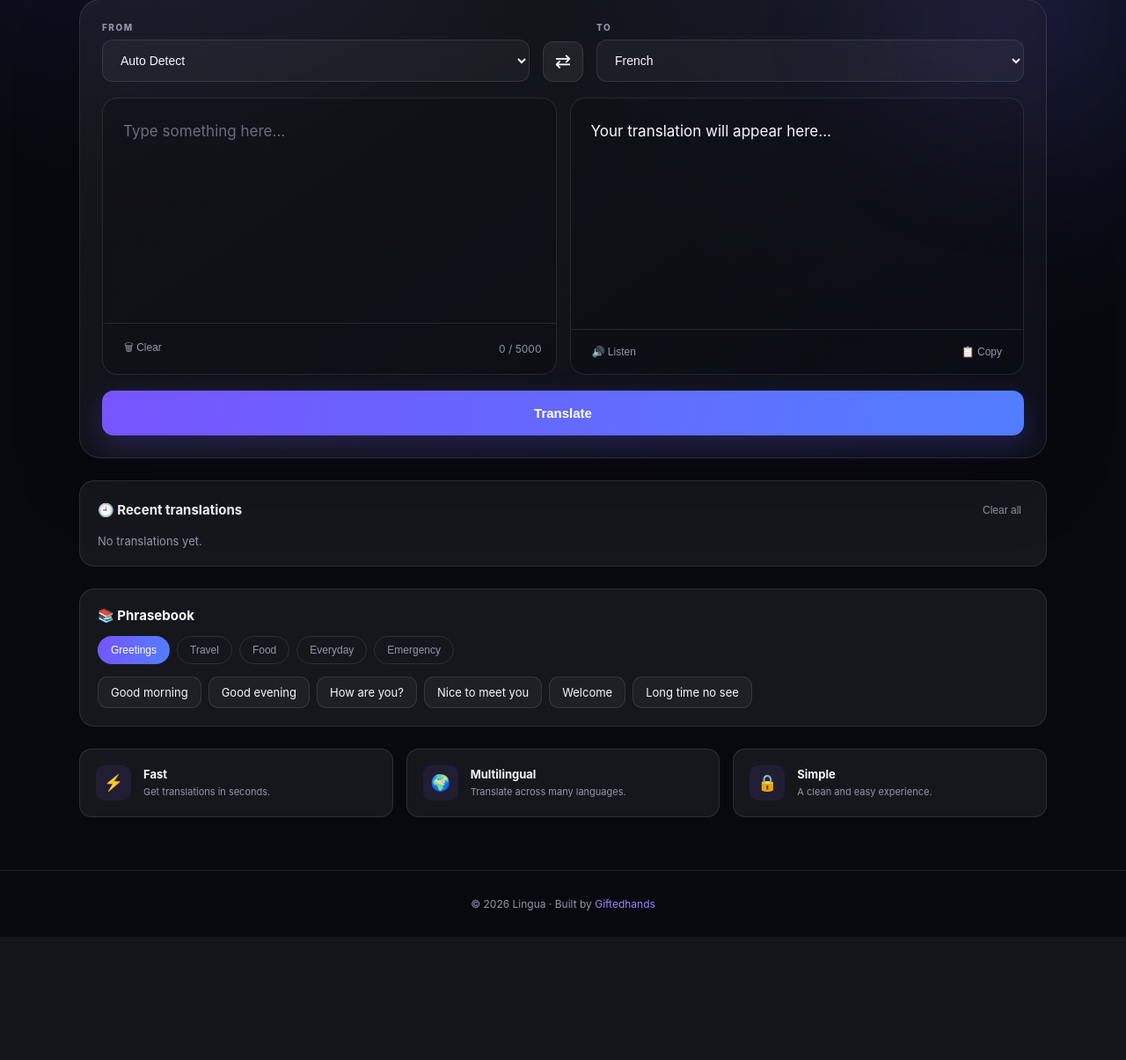
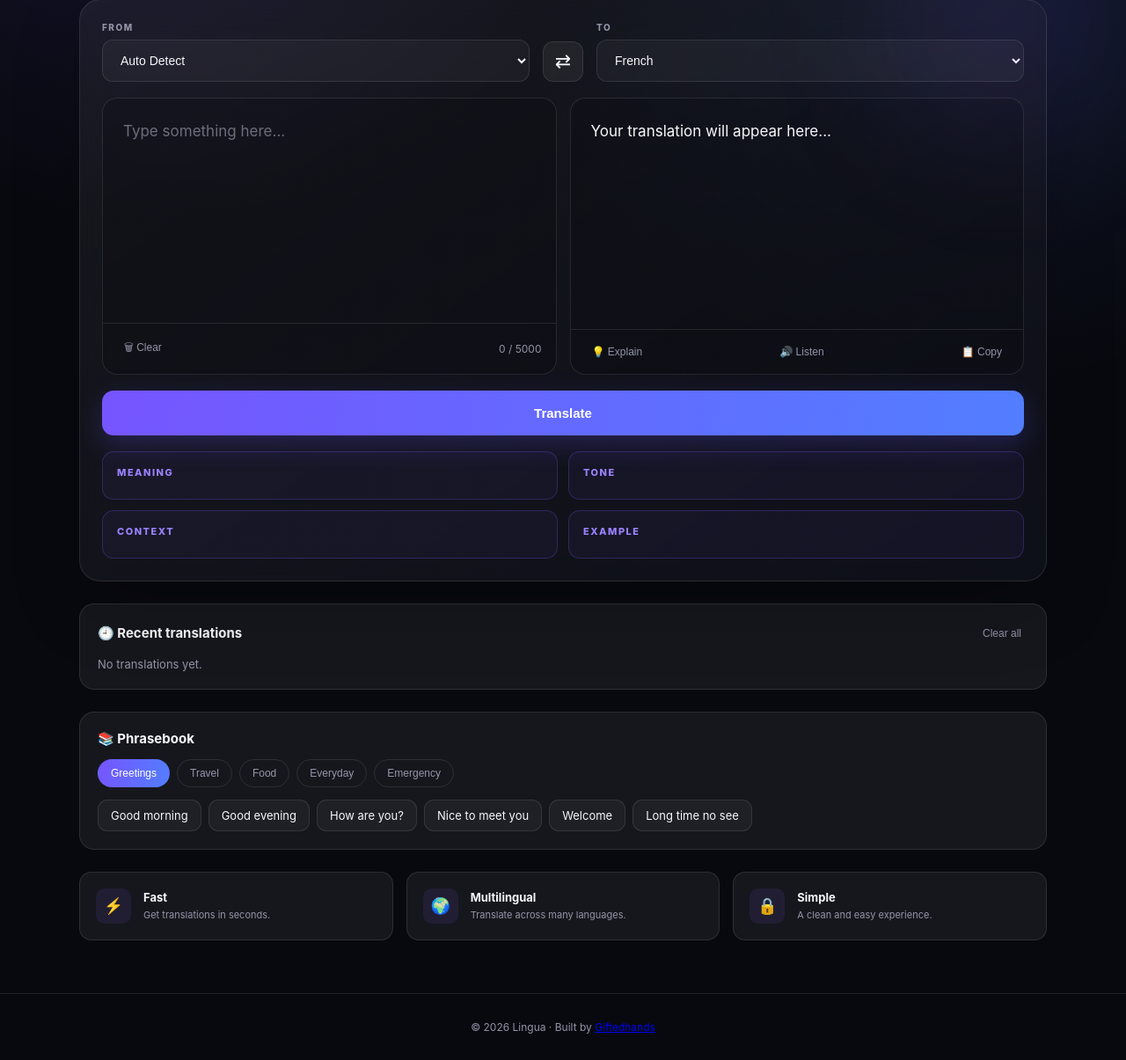
Before and after one commit to iamgiftedhands/lingua-translator, a Flask app: page / in a window 1280 px wide. Shown: the part 470-1675 px from the top of the page at 88% size. Before the commit the page ends 1535 px from the top, so only its background shows below. Run offline with Flask 3, Linux system fonts and the light colour scheme.

Commit message:
Add AI-powered translation explanations

````diff
--- a/app.py
+++ b/app.py
@@ -1,5 +1,12 @@
+import json
+import os
+
+import requests
+from dotenv import load_dotenv
 from flask import Flask, render_template, request, jsonify
 from deep_translator import GoogleTranslator
+
+load_dotenv()
 
 app = Flask(__name__)
 
@@ -85,5 +92,112 @@
         }), 500
 
 
+@app.route("/explain", methods=["POST"])
+def explain():
+
+    try:
+        data = request.get_json()
+
+        if not data:
+            return jsonify({
+                "error": "No data received."
+            }), 400
+
+        text = data.get("text", "").strip()
+        translation = data.get("translation", "").strip()
+        source = data.get("source", "auto")
+        target = data.get("target", "en")
+
+        if not text or not translation:
+            return jsonify({
+                "error": "Nothing to explain yet."
+            }), 400
+
+        if len(text) > 1000:
+            return jsonify({
+                "error": "Text is too long to explain (max 1000 characters)."
+            }), 400
+
+        api_key = os.environ.get("GEMINI_API_KEY")
+
+        if not api_key:
+            return jsonify({
+                "error": "Explanation feature is not configured."
+            }), 503
+
+        prompt = (
+            "You are a friendly language expert. A user translated a phrase.\n"
+            f"Original ({source}): {text}\n"
+            f"Translation ({target}): {translation}\n\n"
+            "Respond ONLY with a JSON object, no markdown fences, with exactly "
+            "these keys:\n"
+            '"meaning": what the phrase actually means, in plain English (1-2 short sentences).\n'
+            '"tone": the tone/register (e.g. formal, casual, friendly) and who you would say it to.\n'
+            '"context": when to use it and any cultural note or common mistake to avoid.\n'
+            '"example": one more example sentence in the target language using a key '
+            "word or expression from the translation, followed by its English meaning "
+            "in brackets.\n"
+            "Keep every field short and simple."
+        )
+
+        models_to_try = [
+            "gemini-flash-latest",
+            "gemini-flash-lite-latest"
+        ]
+
+        response = None
+
+        for model in models_to_try:
+
+            response = requests.post(
+                "https://generativelanguage.googleapis.com/v1beta/"
+                f"models/{model}:generateContent",
+                headers={
+                    "x-goog-api-key": api_key,
+                    "Content-Type": "application/json"
+                },
+                json={
+                    "contents": [
+                        {"parts": [{"text": prompt}]}
+                    ]
+                },
+                timeout=30
+            )
+
+            if response.ok:
+                break
+
+        response.raise_for_status()
+
+        raw = (
+            response.json()
+            ["candidates"][0]
+            ["content"]["parts"][0]
+            ["text"]
+        )
+
+        clean = raw.strip()
+
+        if clean.startswith("```"):
+            clean = clean.strip("`")
+            clean = clean.removeprefix("json").strip()
+
+        parsed = json.loads(clean)
+
+        return jsonify({
+            "meaning": str(parsed.get("meaning", "")),
+            "tone": str(parsed.get("tone", "")),
+            "context": str(parsed.get("context", "")),
+            "example": str(parsed.get("example", ""))
+        })
+
+    except Exception as e:
+        print("Explain error:", e)
+
+        return jsonify({
+            "error": "Could not generate an explanation. Please try again."
+        }), 500
+
+
 if __name__ == "__main__":
     app.run(debug=True)
--- a/requirements.txt
+++ b/requirements.txt
@@ -1,3 +1,5 @@
 Flask==3.1.3
 deep-translator==1.11.4
 gunicorn==26.0.0
+python-dotenv==1.1.1
+requests==2.34.2
--- a/static/script.js
+++ b/static/script.js
@@ -716,3 +716,133 @@
         categoryTabs.appendChild(tab);
     }
 );
+
+
+/* =========================
+   EXPLAIN THIS TRANSLATION
+========================= */
+
+const explainButton =
+    document.getElementById("explainButton");
+
+const explanation =
+    document.getElementById("explanation");
+
+const explainMeaning =
+    document.getElementById("explainMeaning");
+
+const explainTone =
+    document.getElementById("explainTone");
+
+const explainContext =
+    document.getElementById("explainContext");
+
+const explainExample =
+    document.getElementById("explainExample");
+
+
+explainButton.addEventListener("click", async () => {
+
+    const translation =
+        result.textContent.trim();
+
+
+    if (
+        !translation ||
+        translation ===
+        "Your translation will appear here..." ||
+        translation.startsWith("Translation failed") ||
+        translation === "Translating..."
+    ) {
+        return;
+    }
+
+
+    explainButton.disabled = true;
+
+    explainButton.textContent =
+        "💡 Explaining...";
+
+
+    try {
+
+        const response =
+            await fetch("/explain", {
+
+                method: "POST",
+
+                headers: {
+                    "Content-Type":
+                        "application/json"
+                },
+
+                body: JSON.stringify({
+
+                    text: textInput.value.trim(),
+
+                    translation: translation,
+
+                    source: sourceLanguage.value,
+
+                    target: targetLanguage.value
+
+                })
+
+            });
+
+
+        const data =
+            await response.json();
+
+
+        if (!response.ok) {
+
+            throw new Error(
+                data.error ||
+                "Explanation failed."
+            );
+
+        }
+
+
+        explainMeaning.textContent =
+            data.meaning;
+
+        explainTone.textContent =
+            data.tone;
+
+        explainContext.textContent =
+            data.context;
+
+        explainExample.textContent =
+            data.example;
+
+
+        explanation.classList.remove("hidden");
+
+
+        explanation.scrollIntoView({
+            behavior: "smooth",
+            block: "nearest"
+        });
+
+
+    } catch (error) {
+
+        console.error(
+            "Explain error:",
+            error
+        );
+
+        alert(error.message);
+
+    } finally {
+
+        explainButton.disabled = false;
+
+        explainButton.textContent =
+            "💡 Explain";
+
+    }
+
+});
--- a/static/style.css
+++ b/static/style.css
@@ -967,11 +967,69 @@
     background: var(--card-hover);
 }
 
-footer a {
-    color: var(--primary-light);
-    text-decoration: none;
+
+/* =========================
+   EXPLANATION PANEL
+========================= */
+
+.explanation {
+    margin-top: 18px;
+
+    display: grid;
+
+    grid-template-columns: 1fr 1fr;
+
+    gap: 12px;
+
+    animation: fadeIn 0.35s ease;
 }
 
-footer a:hover {
-    text-decoration: underline;
+@keyframes fadeIn {
+    from {
+        opacity: 0;
+        transform: translateY(6px);
+    }
+    to {
+        opacity: 1;
+        transform: translateY(0);
+    }
 }
+
+.explanation-block {
+    padding: 16px;
+
+    border: 1px solid rgba(124, 92, 255, 0.25);
+
+    border-radius: 13px;
+
+    background: rgba(124, 92, 255, 0.06);
+}
+
+.explanation-block h4 {
+    font-size: 11px;
+
+    font-weight: 800;
+
+    letter-spacing: 1.5px;
+
+    text-transform: uppercase;
+
+    color: var(--primary-light);
+
+    margin-bottom: 7px;
+}
+
+.explanation-block p {
+    font-size: 14px;
+
+    line-height: 1.65;
+
+    color: var(--text);
+}
+
+@media (max-width: 700px) {
+
+    .explanation {
+        grid-template-columns: 1fr;
+    }
+}
--- a/templates/index.html
+++ b/templates/index.html
@@ -262,6 +262,15 @@
 
 
                         <button
+                            id="explainButton"
+                            class="small-button"
+                            type="button"
+                        >
+                            💡 Explain
+                        </button>
+
+
+                        <button
                             id="speakButton"
                             class="small-button"
                             type="button"
@@ -313,6 +322,42 @@
 
 
             </button>
+
+
+            <!-- EXPLANATION -->
+
+
+            <div
+                id="explanation"
+                class="explanation hidden"
+            >
+
+
+                <div class="explanation-block">
+                    <h4>Meaning</h4>
+                    <p id="explainMeaning"></p>
+                </div>
+
+
+                <div class="explanation-block">
+                    <h4>Tone</h4>
+                    <p id="explainTone"></p>
+                </div>
+
+
+                <div class="explanation-block">
+                    <h4>Context</h4>
+                    <p id="explainContext"></p>
+                </div>
+
+
+                <div class="explanation-block">
+                    <h4>Example</h4>
+                    <p id="explainExample"></p>
+                </div>
+
+
+            </div>
 
 
         </section>
@@ -473,6 +518,7 @@
 
         <p>© 2026 Lingua · Built by <a href="https://github.com/iamgiftedhands" target="_blank" rel="noopener">Giftedhands</a></p>
 
+
     </footer>
 
 
````
Also changed, not shown: check_gemini.py (added, +17 -0 lines).
